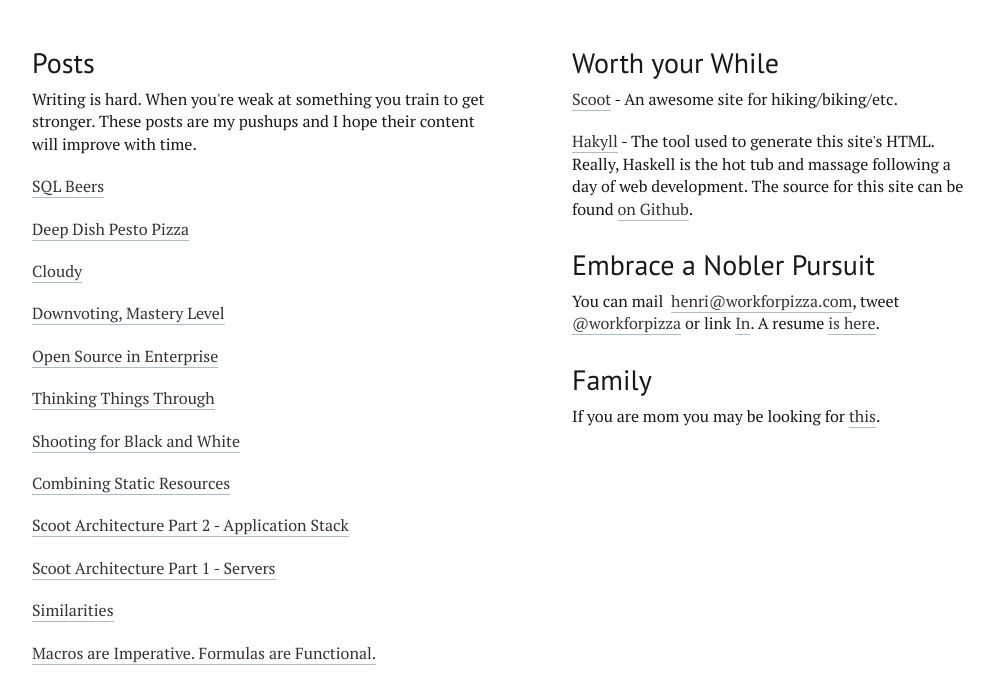
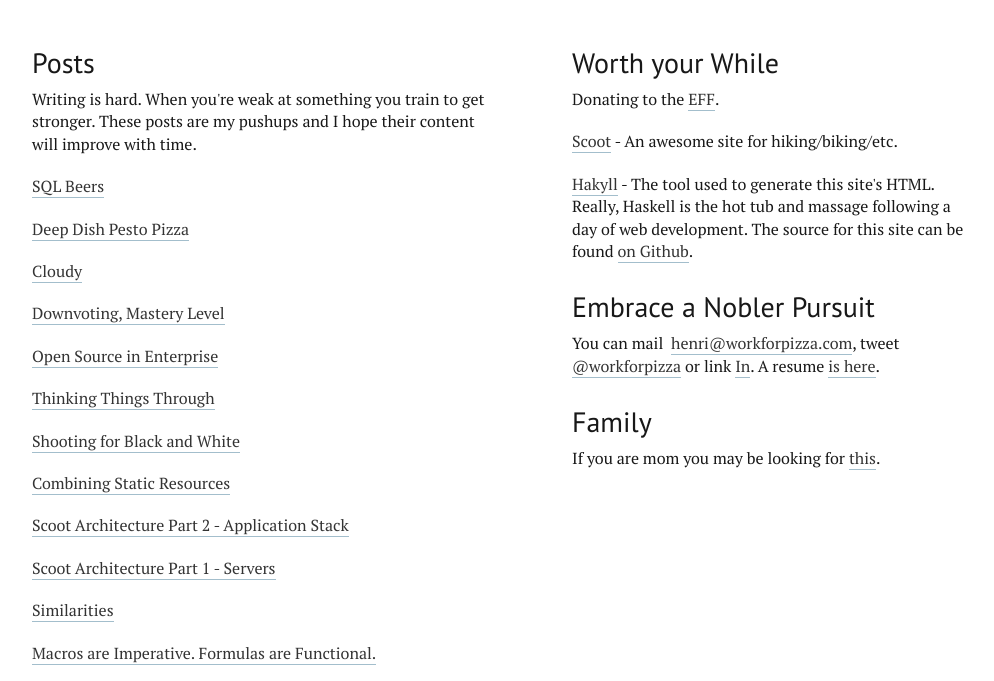
Before and after one commit to irneh/irneh.github.com, a plain HTML site: page index.html in a window 1280 px wide. Shown: the part 117-798 px from the top of the page, without its empty margins (138-1132 px from the left). Drawn offline with Linux system fonts and the light colour scheme.

Commit message:
Add link to EFF.

```diff
--- a/index.html
+++ b/index.html
@@ -92,7 +92,9 @@
 <div class="seven columns offset-by-one">
   <h3>Worth your While</h3>
   <p>
-  <a href="http://scoot.io">Scoot</a>
+  Donating to the
+  <a href="https://supporters.eff.org/donate?workforpizza">EFF</a>.</p>
+  <p><a href="http://scoot.io">Scoot</a>
   - An awesome site for hiking/biking/etc.</p>
   <a href="http://jaspervdj.be/hakyll">Hakyll</a>
   - The tool used to generate this site's HTML. Really, Haskell is the hot tub
```
